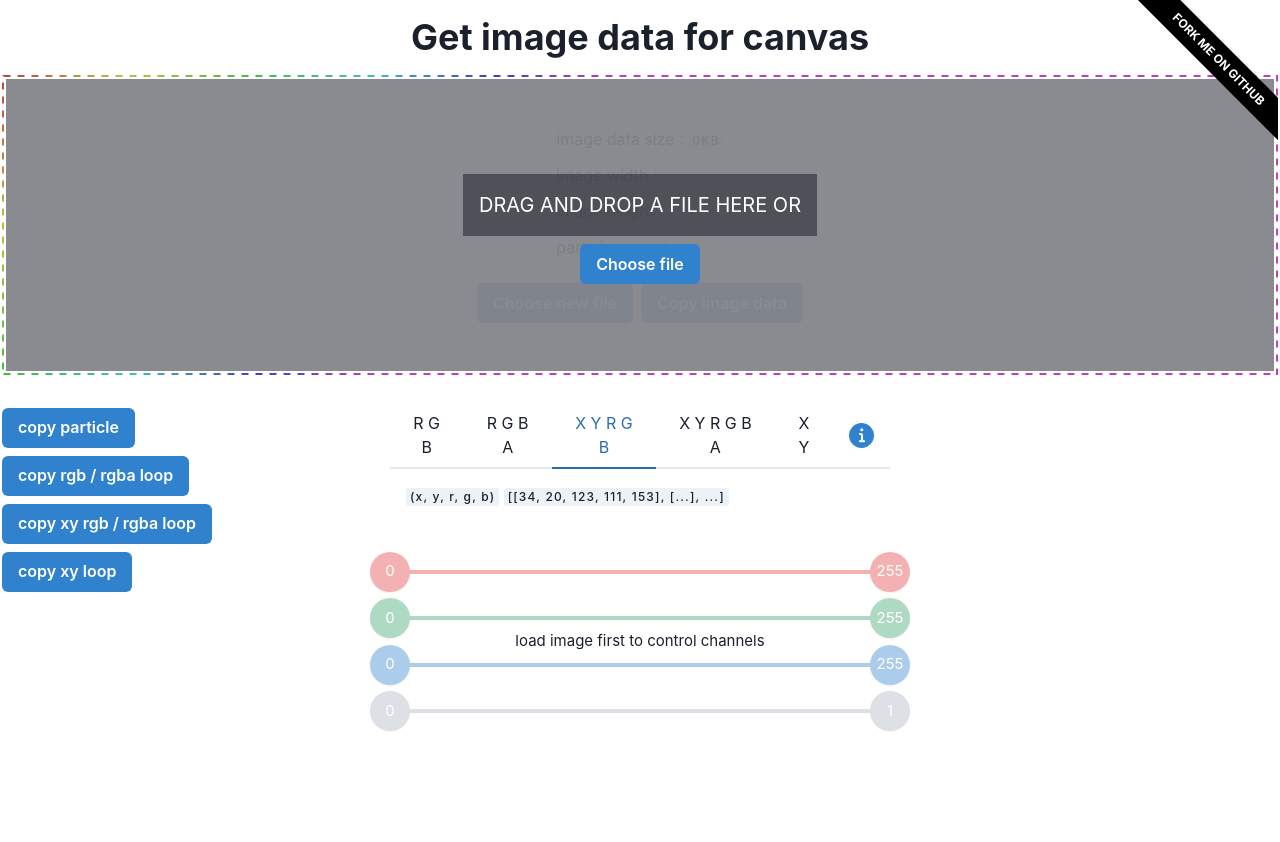
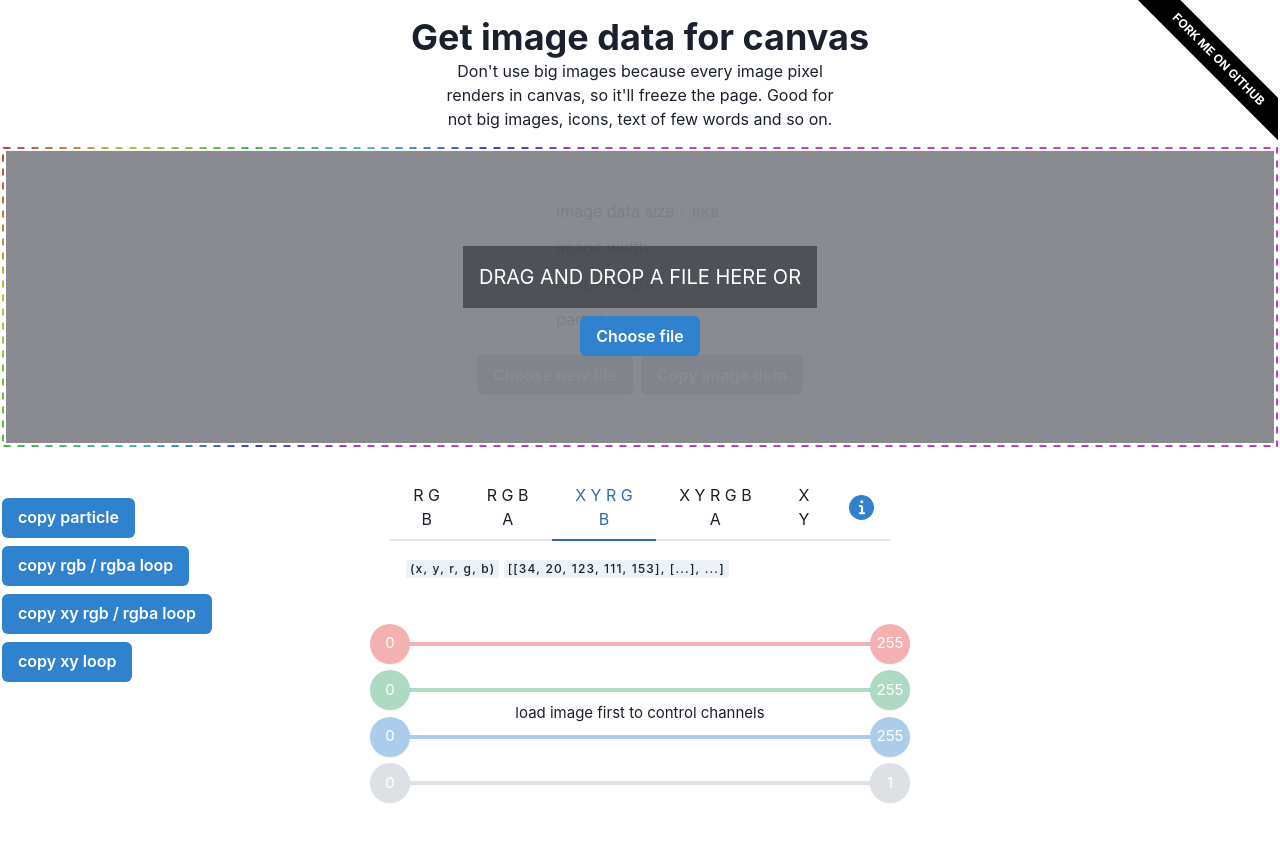
Before and after one commit to malashevskyi/get-image-data-tool, a React (Create React App) app: page / in a window 1280 px wide. Shown: the top 842 px of the page. Before the commit the page ends 800 px from the top, so only its background shows below. Built offline with nearby package versions, Linux system fonts and the light colour scheme.

Commit message:
add subtitle

```diff
--- a/src/components/CopyParticleCode/index.tsx
+++ b/src/components/CopyParticleCode/index.tsx
@@ -147,7 +147,7 @@ const CopyParticleCode = () => {
     <VStack
       alignItems="flex-start"
       pos="absolute"
-      top="400px"
+      top="490px"
       zIndex={4}
       display={['none', 'none', 'none', 'flex']}
     >
--- a/src/components/Header/index.tsx
+++ b/src/components/Header/index.tsx
@@ -1,10 +1,17 @@
-import { Box, Heading } from '@chakra-ui/react'
+import { Box, Center, Heading } from '@chakra-ui/react'
 import Fork from '../Fork'
 
 function Header() {
   return (
     <Box as="header" pt={4} zIndex={5} pos="relative">
-      <Heading textAlign="center">Get image data for canvas</Heading>
+      <Heading as="h1" textAlign="center">
+        Get image data for canvas
+      </Heading>
+      <Box as="p" maxW="400px" mx="auto" textAlign="center">
+        Don't use big images because every image pixel renders in canvas, so
+        it'll freeze the page. Good for not big images, icons, text of few words
+        and so on.
+      </Box>
       <Fork />
     </Box>
   )
```
